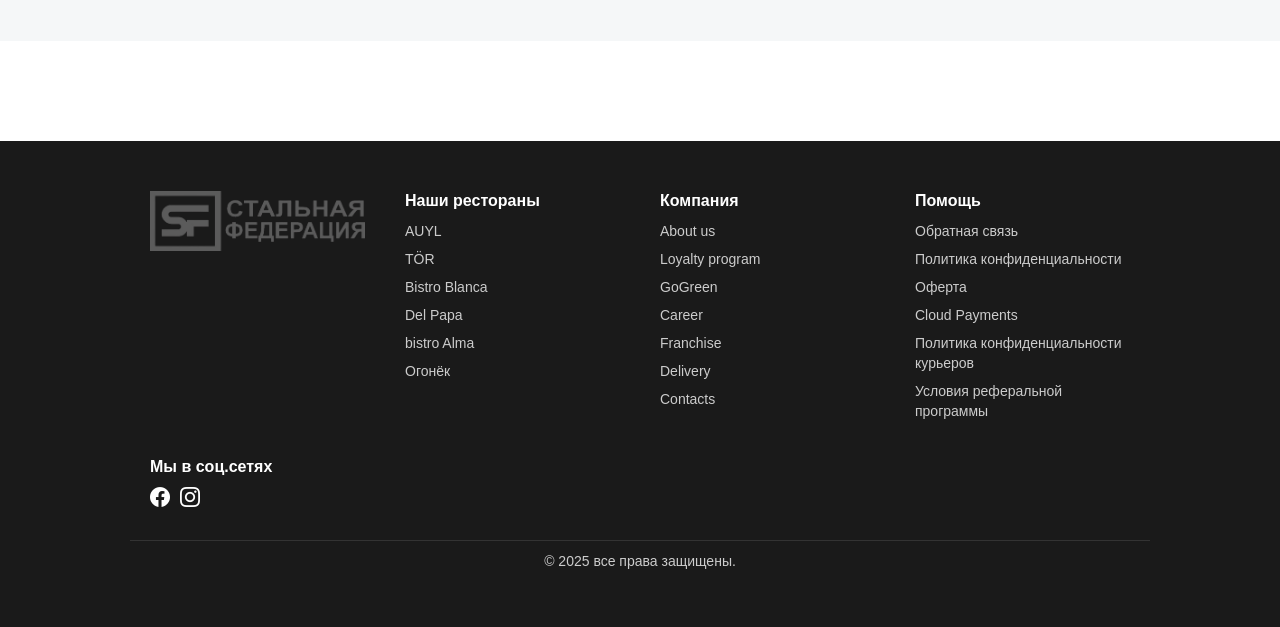
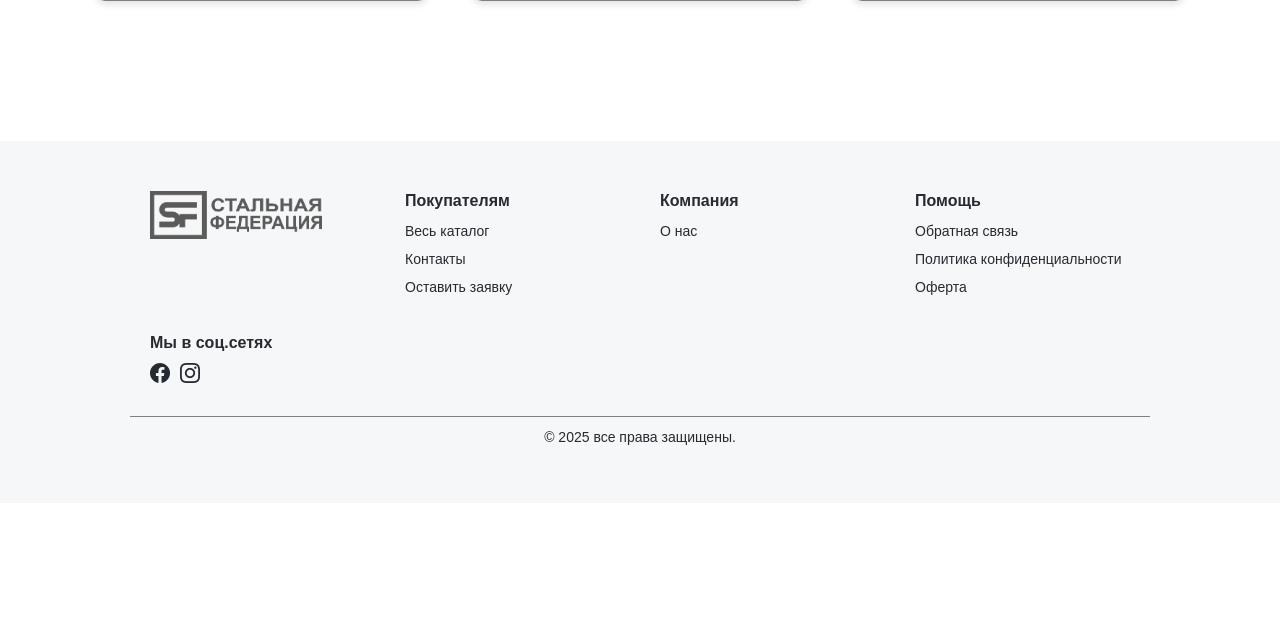
Before and after one commit to tab1k/unitrade_dj, a Django app: page / in a window 1280 px wide. Shown: the part 3436-4063 px from the top of the page. After the commit the page ends 3881 px from the top, so only its background shows below. Run offline with Django 5.2, Linux system fonts and the light colour scheme; data comes from the database, SQL or seed files in the repository; some libraries are stand-ins or nearby versions.

Commit message:
change header and footer

```diff
--- a/app/views.py
+++ b/app/views.py
@@ -46,9 +46,8 @@
 
     def render_to_response(self, context, **kwargs):
         if self.request.headers.get('X-Requested-With') == 'XMLHttpRequest':
-            # Рендерим только часть страницы с id="content"
             html = render_to_string(self.get_template_names(), context)
-            # Если хочешь, можно добавить только часть контента:
+
             new_content = self.extract_content(html)
             return JsonResponse({'html': new_content})
         else:
--- a/templates/base.html
+++ b/templates/base.html
@@ -57,17 +57,17 @@
     </style>
 
 </head>
-<body style="background-color: white;">
+<body >
 
 <header class="header"
-        style="background-color: white; box-shadow: 0 3px 8px rgba(255, 255, 255, 0.05); border-bottom: 1px solid white;">
+        style="background-color: white; box-shadow: 0 3px 8px #e2e6ed; border-bottom: 1px solid white;">
     <div class="header-top container">
         <span style="color: black;">
             Будни: 8:00 - 18:00, Суббота: 8:00 — 17:00
         </span>
         <span>
             <a style="color: black;" href="mailto:metall@rozmet.ru">
-                <i class="bi bi-envelope"></i> metall@rozmet.ru
+                 metall@rozmet.ru
             </a>
         </span>
     </div>
@@ -161,13 +161,21 @@
                             </div>
 
                             <style>
-                                /* Основа сияющих звезд */
+                                /* Фон для создания контраста */
+                                body {
+                                    background-color: white; /* Темный фон для контраста */
+                                    margin: 0;
+                                    padding: 0;
+                                    height: 100vh; /* Высота всей страницы */
+                                }
+
+                                /* Основа сияющих золотых ромбиков */
                                 .star {
                                     position: absolute;
                                     width: 10px;
                                     height: 10px;
-                                    background: radial-gradient(circle, rgba(255, 255, 255, 1) 0%, rgba(255, 255, 255, 0) 70%);
-                                    border-radius: 50%;
+                                    background: gold; /* Золотой цвет */
+                                    transform: rotate(45deg); /* Поворот ромбика */
                                     opacity: 0.8;
                                     filter: blur(4px); /* Размытие, создающее сияние */
                                     animation: twinkle 1.5s infinite ease-in-out;
@@ -177,11 +185,11 @@
                                 @keyframes twinkle {
                                     0%, 100% {
                                         opacity: 0.2;
-                                        transform: scale(0.8);
+                                        transform: scale(0.8) rotate(45deg); /* Уменьшение и вращение */
                                     }
                                     50% {
                                         opacity: 1;
-                                        transform: scale(1.4);
+                                        transform: scale(1.4) rotate(45deg); /* Увеличение и вращение */
                                     }
                                 }
                             </style>
@@ -189,7 +197,7 @@
                             <script>
                                 const starField = document.getElementById('star-field');
 
-                                // Функция для создания звезд
+                                // Функция для создания золотых ромбиков
                                 function createStar() {
                                     const star = document.createElement('div');
                                     star.className = 'star';
@@ -214,8 +222,8 @@
                                 setInterval(createStar, 400); // Каждые 400 мс создаётся звезда
                             </script>
 
-                            <div><span><a style="color: black; font-size: 14px;"
-                                          href="#">Заказать обратный звонок</a></span></div>
+
+                            <div><span><a style="color: black; font-size: 14px;" href="#">Заказать обратный звонок</a></span></div>
                         </div>
 
                     </div>
@@ -225,13 +233,13 @@
         </div>
         <div class="header__bottom">
             <div class="header__bottom-inner container" style="padding-top: 5px;">
-                <button class="header__show-menu show-menu" style="color: white;" type="button"
+                <button class="header__show-menu show-menu" style="color: white; margin-bottom: 5px; margin-right: 7px;" type="button"
                         data-modal-toggle="#modal-mobile-menu">
                     <span></span>
                 </button>
 
-                <span class="header__logo logo" href="/">
-<!--                    <img src="{% static 'images/logo_bg.png' %}">-->
+                <span class="header__logo logo" href="/" style="padding: 0px;">
+                    <img src="{% static 'logo.png' %}">
                 </span>
 
                 <a href="/category/" class="header__catalog btn-toggle">
@@ -455,7 +463,7 @@
             /* Для iPhone 12 Pro, 13 Pro, 14 Pro, 15 Pro, 16 Pro (ширина экрана от 390px до 430px) */
             @media screen and (min-width: 390px) and (max-width: 430px) {
               .modal__overlay {
-                margin-top: 60px;
+                margin-top: 51px;
               }
               .modal__dialog {
                 margin-top: 51px;
@@ -945,30 +953,32 @@
     <div class="footer-container">
         <div class="footer-column">
             <div class="footer-logo">
-                <img style="" src="{% static 'logo.png' %}" alt="Logo"/>
+                <img src="{% static 'logo.png' %}" alt="Logo"/>
             </div>
+            <style>
+                .footer-logo img {
+                    width: 80%;
+                }
+                @media (max-width: 768px) {
+                    .footer-logo img {
+                        width: 50%;
+                    }
+                }
+            </style>
         </div>
         <div class="footer-column">
-            <h4>Наши рестораны</h4>
+            <h4>Покупателям</h4>
             <ul>
-                <li>AUYL</li>
-                <li>TÖR</li>
-                <li>Bistro Blanca</li>
-                <li>Del Papa</li>
-                <li>bistro Alma</li>
-                <li>Огонёк</li>
+                <li>Весь каталог</li>
+                <li>Контакты</li>
+                <li>Оставить заявку</li>
+
             </ul>
         </div>
         <div class="footer-column">
             <h4>Компания</h4>
             <ul>
-                <li>About us</li>
-                <li>Loyalty program</li>
-                <li>GoGreen</li>
-                <li>Career</li>
-                <li>Franchise</li>
-                <li>Delivery</li>
-                <li>Contacts</li>
+                <li>О нас</li>
             </ul>
         </div>
         <div class="footer-column">
@@ -977,9 +987,6 @@
                 <li>Обратная связь</li>
                 <li>Политика конфиденциальности</li>
                 <li>Оферта</li>
-                <li>Cloud Payments</li>
-                <li>Политика конфиденциальности курьеров</li>
-                <li>Условия реферальной программы</li>
             </ul>
         </div>
         <div class="footer-column logo-column">
@@ -999,11 +1006,11 @@
 
 <style>
     footer {
-    background-color: #1a1a1a;
-    color: #fff;
-    padding: 40px 130px;
-    font-family: Arial, sans-serif;
-}
+        background-color: #f5f7f8;
+        color: #262a31;
+        padding: 40px 130px;
+        font-family: Arial, sans-serif;
+    }
 
 .footer-container {
     display: flex;
@@ -1020,7 +1027,7 @@
 .footer-column h4 {
     font-size: 16px;
     margin-bottom: 10px;
-    color: #fff;
+    color: #262a31;
 }
 
 .footer-column ul {
@@ -1031,13 +1038,13 @@
 .footer-column ul li {
     font-size: 14px;
     margin-bottom: 8px;
-    color: #ccc;
+    color: #262a31;
     cursor: pointer;
     transition: color 0.3s ease;
 }
 
 .footer-column ul li:hover {
-    color: #fff;
+    color: gray;
 }
 
 .social-icons {
@@ -1046,7 +1053,7 @@
 }
 
 .social-icons a {
-    color: #fff;
+    color: #262a31;
     font-size: 20px; /* Размер иконок увеличен для удобства кликов */
     text-decoration: none;
     transition: color 0.3s ease;
@@ -1059,9 +1066,9 @@
 .footer-bottom {
     text-align: center;
     padding-top: 10px;
-    border-top: 1px solid #333;
+    border-top: 1px solid gray;
     margin-top: 20px;
-    color: #ccc;
+    color: #262a31;
     font-size: 14px;
 }
 
--- a/templates/category/index.html
+++ b/templates/category/index.html
@@ -4,7 +4,7 @@
 {% block title %} Каталог {% endblock %}
 
 {% block content %}
-<main style="margin-top: 15px;">
+<main style="margin-top: 15px;" >
 
     <div class="catalog container mb-3">
         <div class="row">
--- a/templates/index.html
+++ b/templates/index.html
@@ -5,7 +5,7 @@
 
 {% block content %}
 
-<main class="page-index" style="background-color: #f5f7f8;">
+<main class="page-index">
 
 
     <!-- БЛОК ВИДЕО -->
@@ -443,5 +443,7 @@
     <!-- КОНЕЦ ДОПОЛНИТЕЛЬНЫЙ БЛОК О НАС -->
 
 
+
+
 </main>
 {% endblock %}
```
